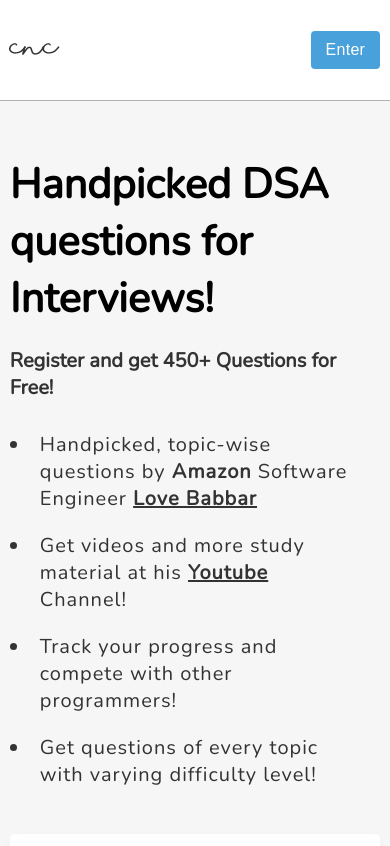
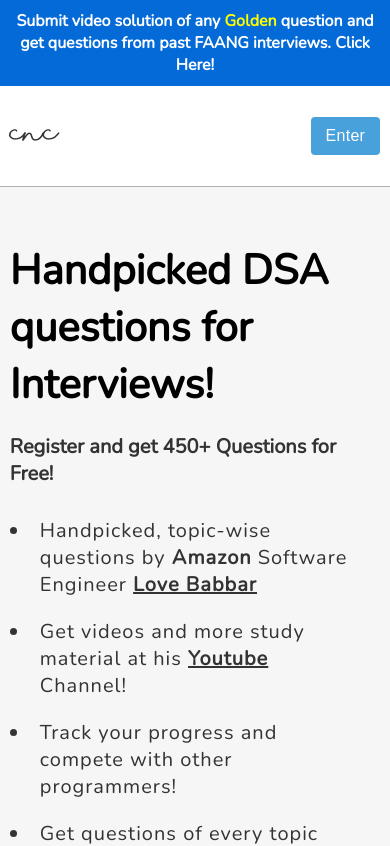
Before and after one commit to AdKrGu/dsa-cracker, a React (Create React App) app: page / in a window 390 px wide. Shown: the top 846 px of the page. Built offline with nearby package versions, Linux system fonts and the light colour scheme.

Commit message:
Changed designing of uploadSolutions page for mobile view

```diff
--- a/src/Components/Announcement/Announcement.js
+++ b/src/Components/Announcement/Announcement.js
@@ -1,19 +1,16 @@
 import React from "react";
+import { Link } from "react-router-dom";
 import "./announcement.css";
 
 const Announcement = () => {
 	return (
-		<div>
-			{window.location.pathname === "/profile" ? (
-				<a href="/upload" style={{ color: "white", textDecoration: "none" }}>
-					<p className="announcement">
-						Submit video solution of any{" "}
-						<span style={{ color: "yellow" }}>Golden</span> question and get
-						questions from past FAANG interviews. Click Here!
-					</p>
-				</a>
-			) : null}
-		</div>
+		<Link to="/upload" style={{ color: "white", textDecoration: "none" }}>
+			<p className="announcement">
+				Submit video solution of any{" "}
+				<span style={{ color: "yellow" }}>Golden</span> question and get
+				questions from past FAANG interviews. Click Here!
+			</p>
+		</Link>
 	);
 };
 
--- a/src/Pages/UploadSolutionsPage/UploadSolutionsPage.js
+++ b/src/Pages/UploadSolutionsPage/UploadSolutionsPage.js
@@ -95,6 +95,7 @@ class UploadSolutionsPage extends React.Component {
 		return (
 			<div className="upload-page__main-container">
 				<div className="upload__card">
+					<h3>Upload Your Solution!</h3>
 					<label htmlFor="confirmEmail">
 						Add Email on which you want us to contact you!
 					</label>
--- a/src/Pages/UploadSolutionsPage/uploadsolutionspage.css
+++ b/src/Pages/UploadSolutionsPage/uploadsolutionspage.css
@@ -30,4 +30,10 @@
   width: 30%;
   margin: 10px;
 }
+
+@media only screen and (max-width: 500px) {
+  .upload-page__main-container .upload__card {
+    width: 95%;
+  }
+}
 /*# sourceMappingURL=uploadsolutionspage.css.map */
```
Also changed, not shown: src/Pages/UploadSolutionsPage/uploadsolutionspage.scss (+8 -0 lines), 1 other file (tests, documents, lock files or other folders).
